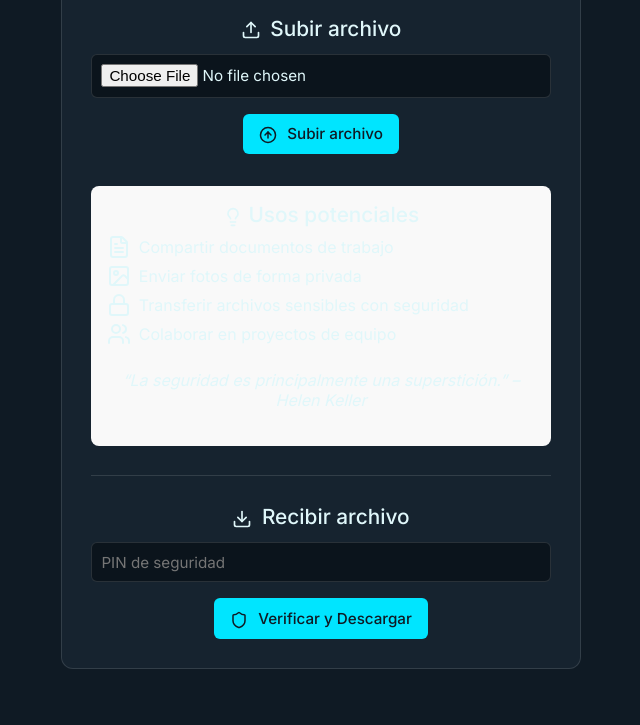
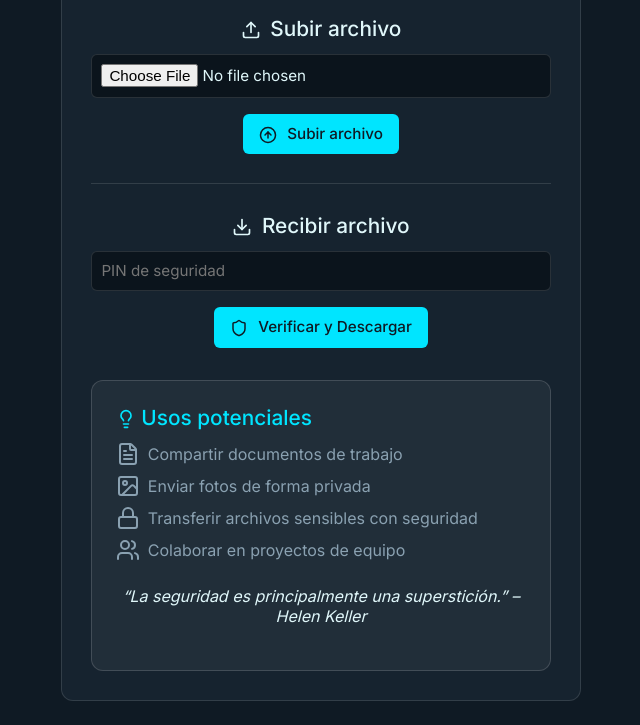
Before and after one commit to coffeetron832/cautious-couscous, a website: page public/index.html in a window 1280 px wide. Shown: the part 117-842 px from the top of the page, without its empty margins (319-959 px from the left). Before the commit the page ends 810 px from the top, so only its background shows below. Drawn offline with nearby package versions, Linux system fonts and the light colour scheme.

Commit message:
Update index.html

```diff
--- a/public/index.html
+++ b/public/index.html
@@ -15,22 +15,30 @@
     }
     #useCases {
       margin-top: 2rem;
-      padding: 1rem;
-      border-radius: 8px;
-      background: #f9f9f9;
+      padding: 1.5rem;
+      border-radius: 12px;
+      background: rgba(255, 255, 255, 0.05);
+      border: 1px solid rgba(255, 255, 255, 0.15);
+      color: var(--text-color);
+      text-align: left;
     }
     #useCases h2 {
-      margin-bottom: .5rem;
+      margin-bottom: .8rem;
+      color: var(--accent);
     }
     #useCases ul {
       list-style: none;
       padding: 0;
     }
     #useCases li {
-      margin: .3rem 0;
+      margin: .5rem 0;
       display: flex;
       align-items: center;
       gap: .5rem;
+      color: var(--text-muted);
+    }
+    #useCases li i {
+      color: var(--accent);
     }
     #historicalQuotes {
       margin-top: 1.5rem;
@@ -38,6 +46,7 @@
       text-align: center;
       min-height: 60px;
       transition: opacity 0.6s ease-in-out;
+      color: var(--text-color);
     }
   </style>
 </head>
@@ -71,22 +80,6 @@
       </div>
     </section>
 
-    <!-- Usos potenciales -->
-    <section id="useCases">
-      <h2>
-        <i data-lucide="lightbulb" style="width:20px;height:20px;vertical-align:middle;"></i>
-        Usos potenciales
-      </h2>
-      <ul>
-        <li><i data-lucide="file-text"></i> Compartir documentos de trabajo</li>
-        <li><i data-lucide="image"></i> Enviar fotos de forma privada</li>
-        <li><i data-lucide="lock"></i> Transferir archivos sensibles con seguridad</li>
-        <li><i data-lucide="users"></i> Colaborar en proyectos de equipo</li>
-      </ul>
-
-      <div id="historicalQuotes"></div>
-    </section>
-
     <hr>
 
     <!-- Sección para recibir archivo -->
@@ -109,6 +102,22 @@
           Descargar archivo
         </a>
       </div>
+    </section>
+
+    <!-- Usos potenciales + frases (abajo de todo) -->
+    <section id="useCases">
+      <h2>
+        <i data-lucide="lightbulb" style="width:20px;height:20px;vertical-align:middle;"></i>
+        Usos potenciales
+      </h2>
+      <ul>
+        <li><i data-lucide="file-text"></i> Compartir documentos de trabajo</li>
+        <li><i data-lucide="image"></i> Enviar fotos de forma privada</li>
+        <li><i data-lucide="lock"></i> Transferir archivos sensibles con seguridad</li>
+        <li><i data-lucide="users"></i> Colaborar en proyectos de equipo</li>
+      </ul>
+
+      <div id="historicalQuotes"></div>
     </section>
   </div>
 
```
